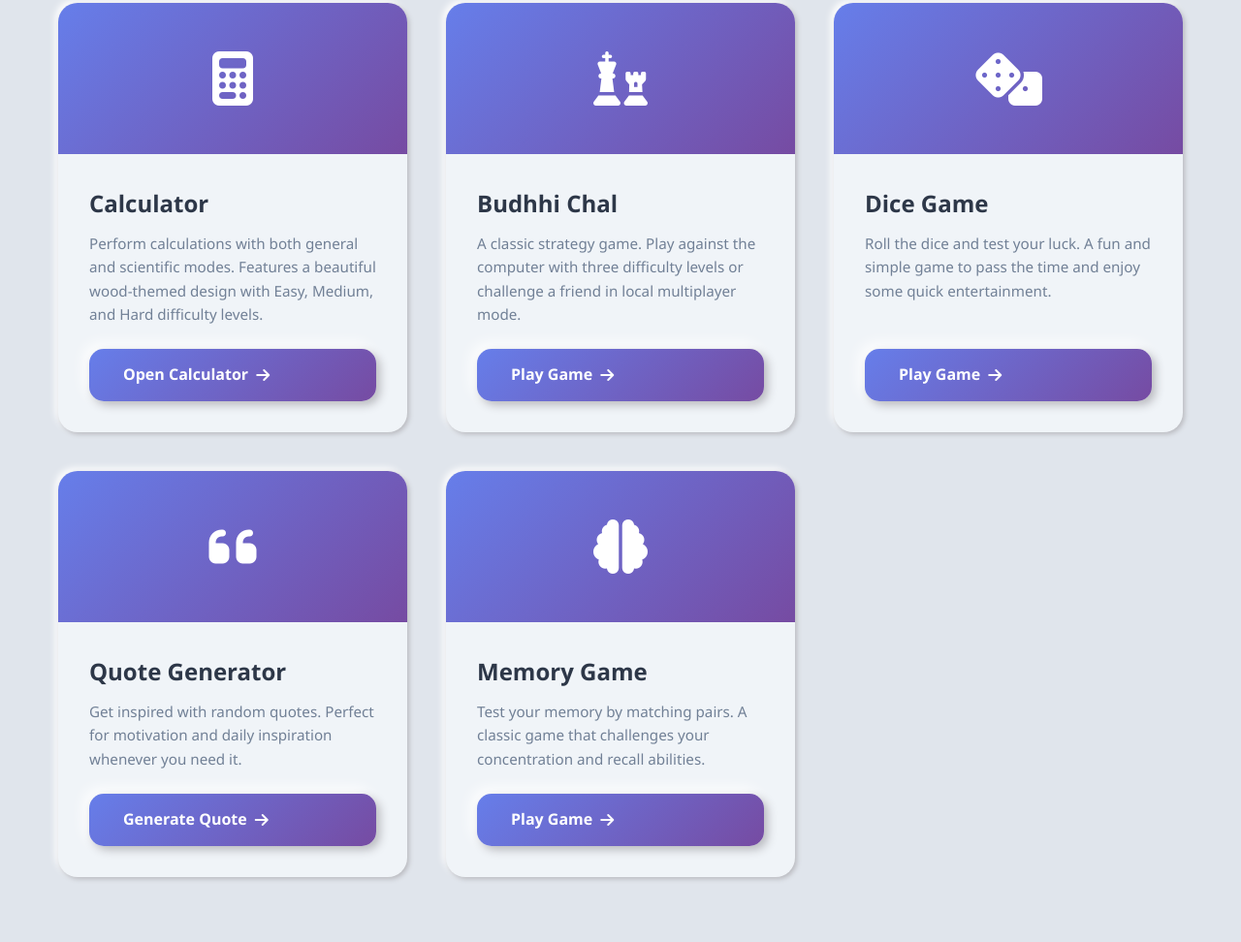
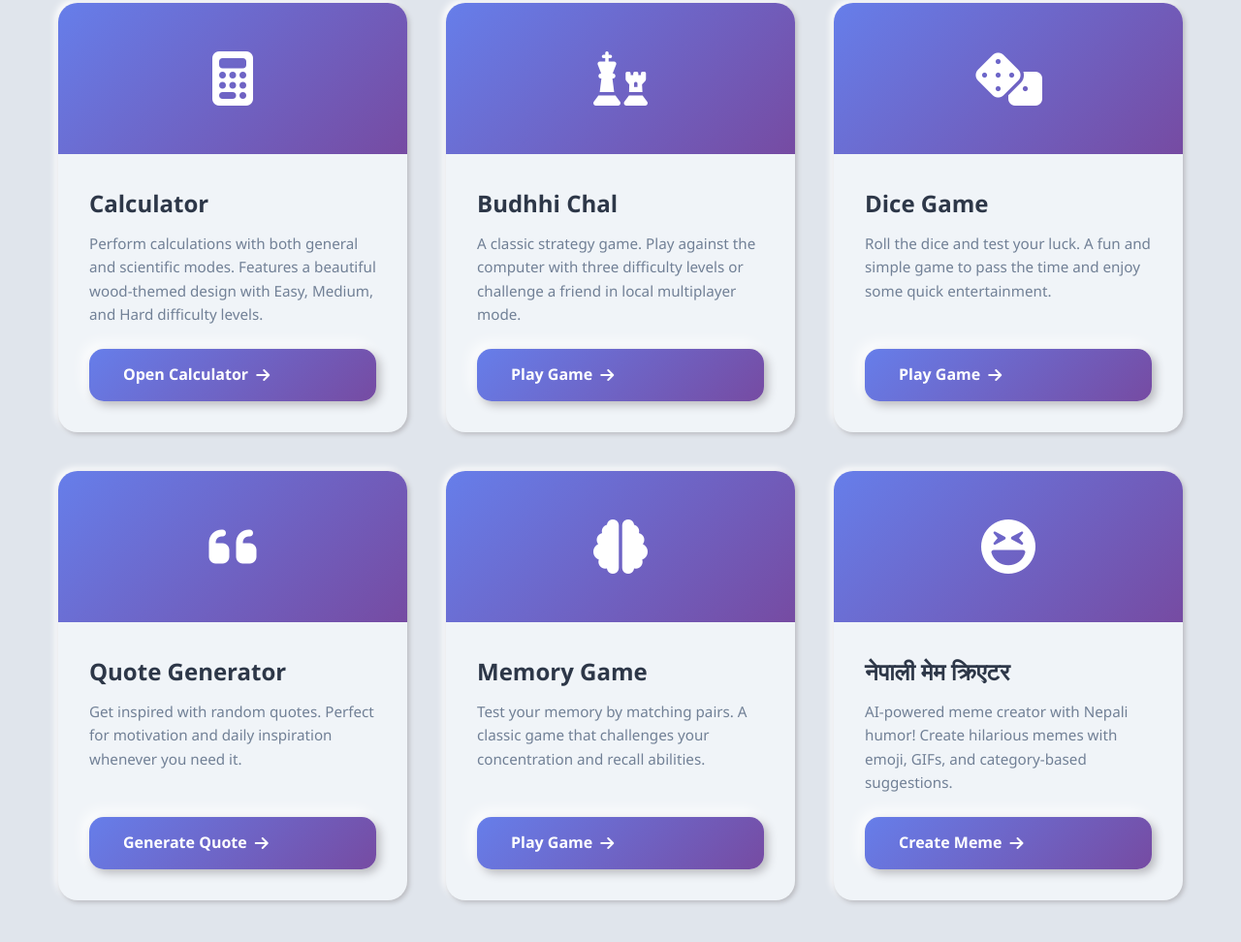
Before and after one commit to Sumiksha2058/portfolio, a plain HTML site: page fun/index.html in a window 1280 px wide. Shown: the part 296-1268 px from the top of the page at 97% size. Drawn offline with Linux system fonts and the light colour scheme.

Commit message:
Add link to Nepali Meme Creator on Fun Zone dashboard

```diff
--- a/fun/index.html
+++ b/fun/index.html
@@ -155,6 +155,15 @@
                     <a href="memory-game.html" class="btn btn-primary">Play Game <i class="fas fa-arrow-right"></i></a>
                 </div>
             </div>
+
+            <div class="game-card">
+                <div class="game-icon"><i class="fas fa-laugh-squint"></i></div>
+                <div class="game-content">
+                    <h2>नेपाली मेम क्रिएटर</h2>
+                    <p>AI-powered meme creator with Nepali humor! Create hilarious memes with emoji, GIFs, and category-based suggestions.</p>
+                    <a href="meme/index.html" class="btn btn-primary">Create Meme <i class="fas fa-arrow-right"></i></a>
+                </div>
+            </div>
         </div>
     </div>
 </body>
```
